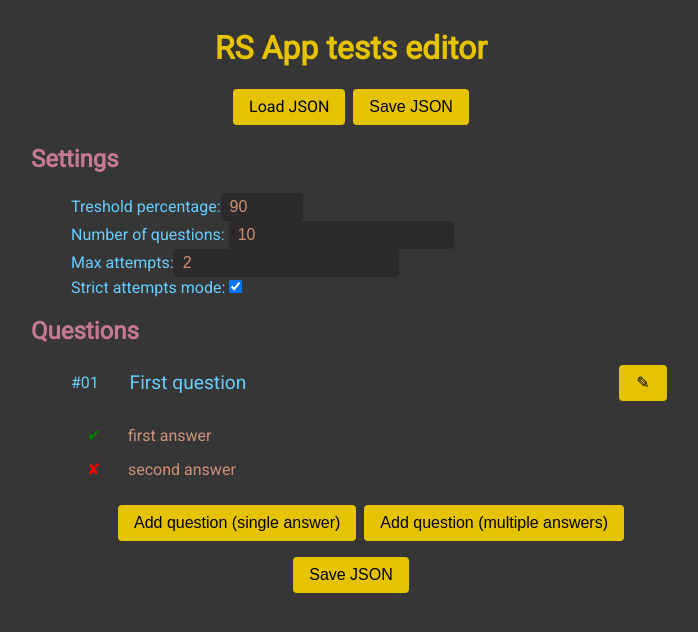
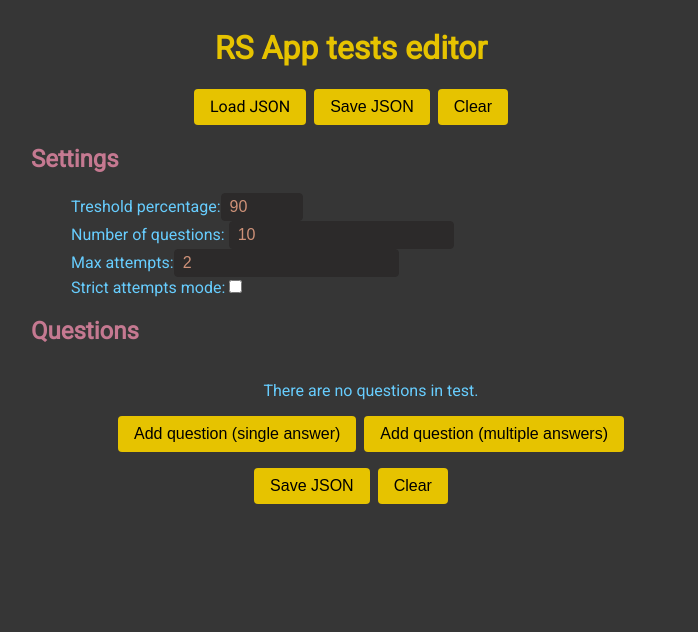
Before and after one commit to ai297/rss-testmaker, a Vue app: page / in a window 1280 px wide. Shown: the top 632 px of the page, without its empty margins (289-987 px from the left). Built offline with nearby package versions, Linux system fonts and the light colour scheme.

Commit message:
add state backuping to local storage

```diff
--- a/src/App.vue
+++ b/src/App.vue
@@ -6,6 +6,7 @@
         Load JSON
       </label>
       <button @click="save">Save JSON</button>
+      <button @click="clear">Clear</button>
     </div>
     <h2>Settings</h2>
     <test-settings/>
@@ -43,6 +44,7 @@
     </ul>
     <div class="controls">
       <button @click="save">Save JSON</button>
+      <button @click="clear">Clear</button>
     </div>
   </div>
 </template>
@@ -77,12 +79,16 @@ export default Vue.extend({
       'updateAnswer',
       'updateQuestion',
       'save',
+      'clear',
     ]),
     loadJson(e: InputEvent) {
       const input = e.target as HTMLInputElement;
       if (!input.files) return;
       this.$store.dispatch('load', input.files[0]);
     },
+  },
+  mounted() {
+    this.$store.dispatch('restore');
   },
 });
 </script>
--- a/src/store.ts
+++ b/src/store.ts
@@ -1,6 +1,6 @@
 import Vue from 'vue';
 import Vuex from 'vuex';
-import { TestSettings, Question, Answer, Test } from './contracts';
+import { TestSettings, Question, Answer, Test, State } from './contracts';
 import { saveJson } from './out';
 import { getTestSettings, getQuestions } from './in';
 
@@ -10,26 +10,10 @@ const testSettings: TestSettings = {
   tresholdPercentage: 90,
   numberOfQuestions: 10,
   maxAttemptsNumber: 2,
-  strictAttemptsMode: true,
+  strictAttemptsMode: false,
 };
 
-const questions: Question[] = [
-  {
-    text: 'First question',
-    multiple: false,
-    editMode: false,
-    answers: [
-      {
-        text: 'first answer',
-        isCorrect: true,
-      },
-      {
-        text: 'second answer',
-        isCorrect: false,
-      },
-    ],
-  },
-];
+const questions: Question[] = [];
 
 export default new Vuex.Store({
   state: {
@@ -84,12 +68,23 @@ export default new Vuex.Store({
       state.questions = getQuestions(data);
       state.fileName = fileName;
     },
+    restoreState(state, { testSettings, questions, fileName }: State) {
+      state.testSettings = testSettings;
+      state.questions = questions;
+      state.fileName = fileName;
+    },
+    clearState(state) {
+      state.testSettings = testSettings;
+      state.fileName = 'new-test.json';
+      state.questions = questions;
+    },
   },
   actions: {
-    setSettings({ commit }, payload) {
+    setSettings({ commit, dispatch }, payload) {
       commit('setSettings', payload);
+      dispatch('backup');
     },
-    newQuestion({ commit, state }, multiple: boolean) {
+    newQuestion({ commit, state, dispatch }, multiple: boolean) {
       const question: Question = {
         text: `Question ${state.questions.length + 1}`,
         multiple,
@@ -97,32 +92,53 @@ export default new Vuex.Store({
         editMode: true,
       };
       commit('addQuestion', question);
+      dispatch('backup');
     },
-    removeQuestion({ commit }, questionIndex) {
+    removeQuestion({ commit, dispatch }, questionIndex) {
       commit('removeQuestion', questionIndex);
+      dispatch('backup');
     },
-    updateQuestion({ commit }, payload) {
+    updateQuestion({ commit, dispatch }, payload) {
       commit('updateQuestion', payload);
+      dispatch('backup');
     },
     editMode({ commit }, payload) {
       commit('changeEditMode', payload);
     },
-    newAnswer({ commit }, payload) {
+    newAnswer({ commit, dispatch }, payload) {
       commit('addAnswer', payload);
+      dispatch('backup');
     },
-    removeAnswer({ commit }, payload) {
+    removeAnswer({ commit, dispatch }, payload) {
       commit('removeAnswer', payload);
+      dispatch('backup');
     },
-    updateAnswer({ commit }, payload) {
+    updateAnswer({ commit, dispatch }, payload) {
       commit('updateAnswer', payload);
+      dispatch('backup');
     },
     save({ state }) {
       saveJson(state);
     },
-    async load({ commit }, file: File) {
+    async load({ commit, dispatch }, file: File) {
       const jsonString = await file.text();
       const data: Test = JSON.parse(jsonString);
       commit('setState', { fileName: file.name, data });
+      dispatch('backup');
+    },
+    backup({ state }) {
+      const jsonString = JSON.stringify(state);
+      window.localStorage.setItem('editor-state', jsonString);
+    },
+    restore({ commit }) {
+      const jsonString = window.localStorage.getItem('editor-state');
+      if (!jsonString) return;
+      const data: State = JSON.parse(jsonString);
+      commit('restoreState', data);
+    },
+    clear({ commit }) {
+      commit('clearState');
+      window.localStorage.removeItem('editor-state');
     },
   },
 });
```
